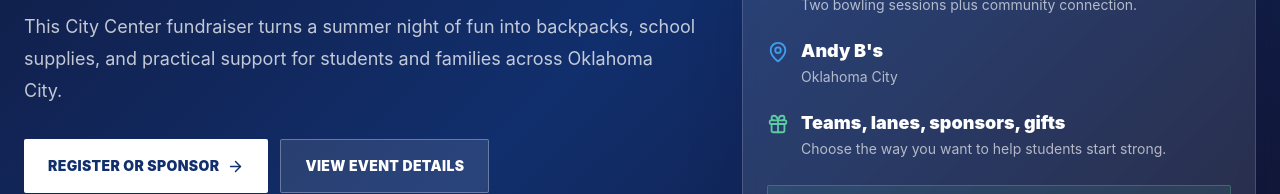
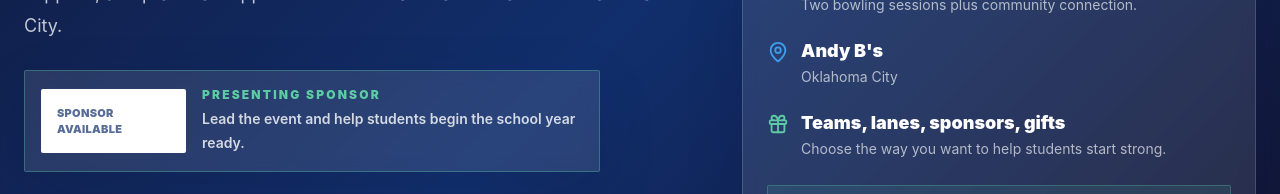
Before and after one commit to jed-voices/bowling-for-backpacks, a Next.js app: page / in a window 1280 px wide. Shown: the part 606-800 px from the top of the page. Built offline with nearby package versions, Linux system fonts and the light colour scheme.

Commit message:
Add presenting sponsor hero to splash

```diff
--- a/app/page.tsx
+++ b/app/page.tsx
@@ -1,6 +1,7 @@
 import Link from "next/link";
 import { ArrowRight, CalendarDays, Gift, MapPin } from "lucide-react";
 import { BowlingSplashPhotoRotation } from "@/components/bowling/BowlingSplashPhotoRotation";
+import { BowlingPresentingSponsorHero } from "@/components/bowling/BowlingPresentingSponsorHero";
 
 export default function SplashPage() {
   return (
@@ -24,6 +25,8 @@ export default function SplashPage() {
               This City Center fundraiser turns a summer night of fun into backpacks,
               school supplies, and practical support for students and families across Oklahoma City.
             </p>
+
+            <BowlingPresentingSponsorHero />
 
             <div className="mt-8 flex flex-col gap-3 sm:flex-row">
               <Link href="/bowling-for-backpacks#registration" className="inline-flex min-h-13 items-center justify-center gap-2 rounded-sm bg-white px-6 py-4 font-heading text-sm font-black uppercase tracking-wide text-bfb-navy shadow-sm transition hover:bg-bfb-green">
```
